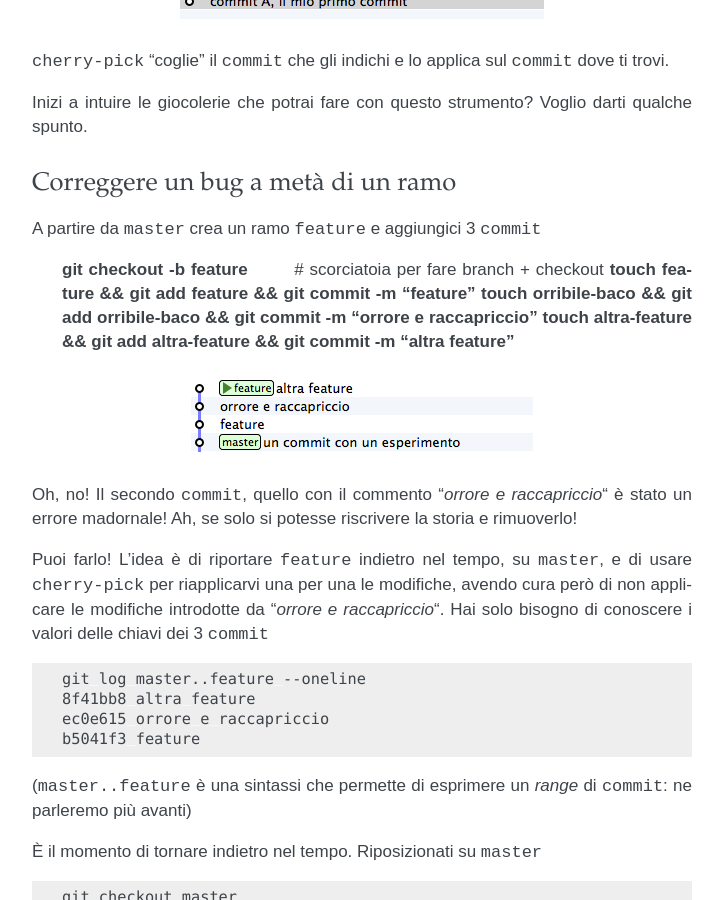
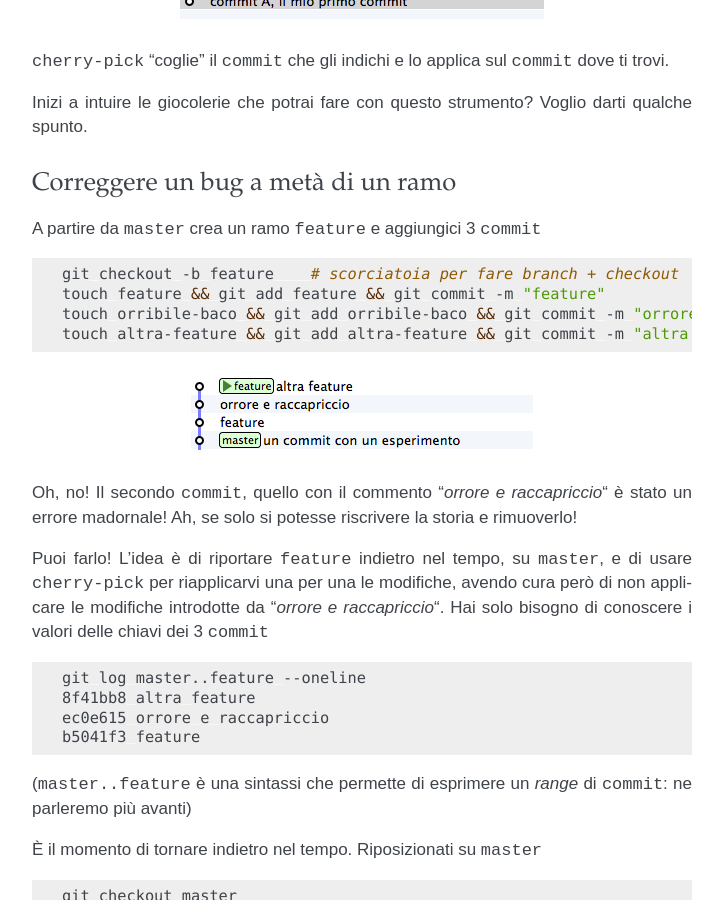
Before and after one commit to arialdomartini/get-git, a Sphinx documentation site: the page built from docs/obiettivo_4.rst, in a window 1280 px wide and 900 px high, scrolled down 2116 px. Shown: the whole window, without its empty margins (388-1111 px from the left). Built offline with Sphinx 7.4.7, drawn with Linux system fonts in a browser that asks for light colours.

Commit message:
Missing code block in obiettivo_4

```diff
--- a/docs/obiettivo_4.rst
+++ b/docs/obiettivo_4.rst
@@ -102,11 +102,13 @@ Correggere un bug a metà di un ramo
 A partire da ``master`` crea un ramo ``feature`` e aggiungici 3
 ``commit``
 
-    **git checkout -b feature**        # scorciatoia per fare branch +
-    checkout **touch feature && git add feature && git commit -m
-    "feature"**\  **touch orribile-baco && git add orribile-baco && git
-    commit -m "orrore e raccapriccio"**\  **touch altra-feature && git
-    add altra-feature && git commit -m "altra feature"**\
+.. code-block:: bash
+
+    git checkout -b feature    # scorciatoia per fare branch + checkout
+    touch feature && git add feature && git commit -m "feature"
+    touch orribile-baco && git add orribile-baco && git commit -m "orrore e raccapriccio"
+    touch altra-feature && git add altra-feature && git commit -m "altra feature"
+
 
 .. figure:: img/bug-1.png
 
```
